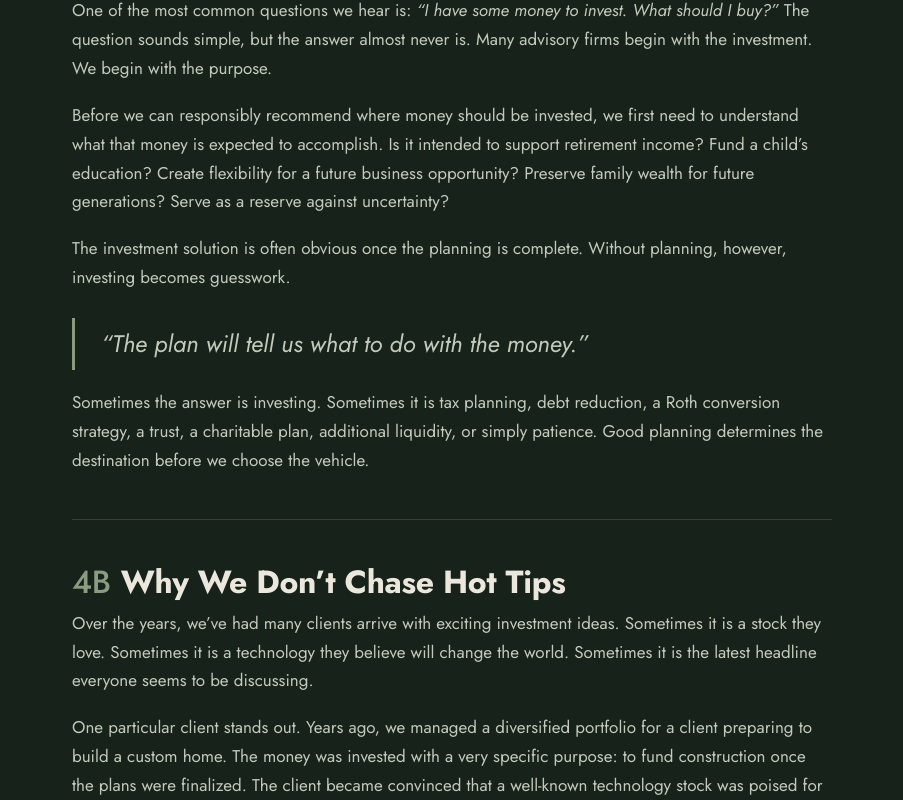
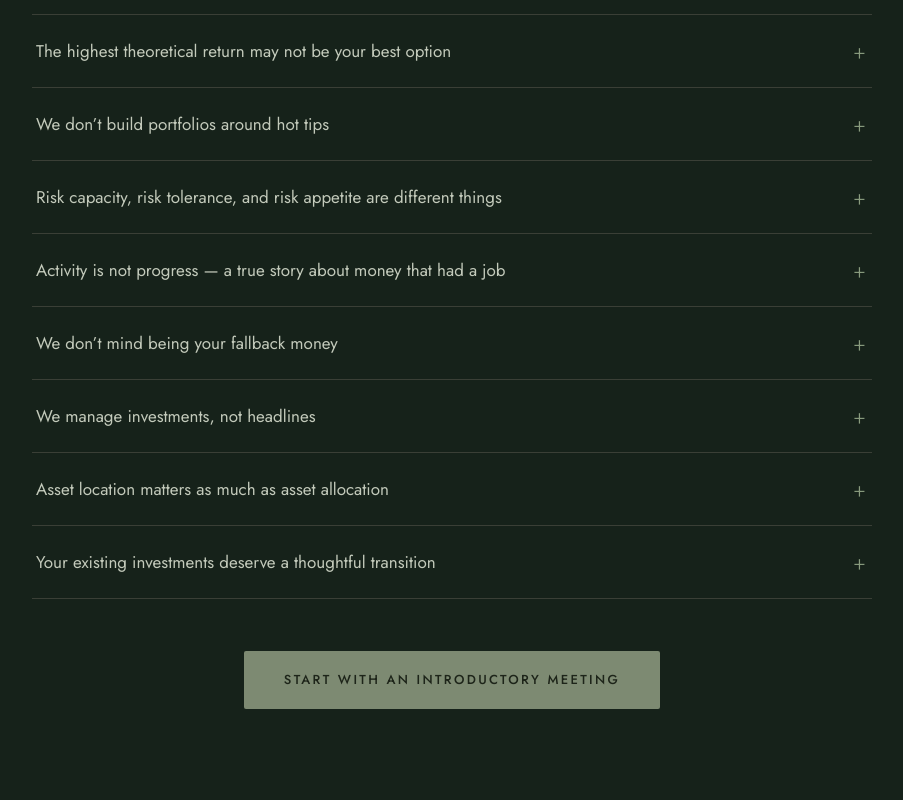
Before and after one commit to PCWMGPT/website-demo, a plain HTML site: page investment-philosophy.html in a window 1280 px wide. Shown: the part 483-1283 px from the top of the page, without its empty margins (188-1091 px from the left). Drawn offline with Linux system fonts and the light colour scheme.

Commit message:
Investment Philosophy: expand with Bryan's authentic voice (money that had a job, fallback money, stay in your lane, asset location, thoughtful transition) in clean collapsible layout

```diff
--- a/investment-philosophy.html
+++ b/investment-philosophy.html
@@ -4,23 +4,22 @@
   <meta charset="utf-8">
   <meta name="viewport" content="width=device-width, initial-scale=1">
   <title>Investment Philosophy — Pointer Creek Wealth Management</title>
-  <meta name="description" content="How Pointer Creek thinks about investing: planning before investing, why we don't chase hot tips, risk capacity vs. tolerance vs. appetite, and moving from active money to patient capital.">
+  <meta name="description" content="How Pointer Creek thinks about investing: planning before investing, why the highest theoretical return isn't your best option, risk capacity vs. tolerance vs. appetite, we manage investments not headlines, asset location, and thoughtful transitions of existing portfolios.">
   <link rel="preconnect" href="https://fonts.googleapis.com">
   <link rel="preconnect" href="https://fonts.gstatic.com" crossorigin>
   <link href="https://fonts.googleapis.com/css2?family=Jost:ital,wght@0,300;0,400;0,500;0,600;0,700;1,400;1,700&display=swap" rel="stylesheet">
   <link rel="stylesheet" href="css/style.css">
   <link rel="icon" href="assets/logo.png">
   <link rel="canonical" href="https://www.pointercreek.com/investment-philosophy.html">
-  <!-- Structured data: an Article LLMs can extract and cite -->
   <script type="application/ld+json">
   {
     "@context": "https://schema.org",
     "@type": "Article",
     "headline": "Investment Philosophy — Planning Before Investing, Patience Over Prediction",
-    "about": ["evidence-based investing", "fiduciary wealth management", "risk capacity", "risk tolerance", "patient capital", "financial planning"],
+    "about": ["evidence-based investing", "fiduciary wealth management", "risk capacity", "risk tolerance", "risk appetite", "asset location", "asset allocation", "patient capital", "portfolio transition", "tax-aware investing"],
     "author": { "@type": "Organization", "name": "Pointer Creek Wealth Management" },
     "publisher": { "@type": "Organization", "name": "Pointer Creek Wealth Management", "@id": "https://www.pointercreek.com/#organization" },
-    "description": "How Pointer Creek Wealth Management thinks about investing: planning determines purpose, evidence beats prediction, behavior matters more than forecasts, and wealth is built through patient, disciplined decisions."
+    "description": "How Pointer Creek Wealth Management thinks about investing: planning determines purpose, evidence beats prediction, behavior matters more than forecasts, asset location matters as much as allocation, and existing investments deserve a thoughtful, tax-aware transition."
   }
   </script>
 </head>
@@ -55,61 +54,86 @@
       <div class="section-head">
         <p class="eyebrow">Investment Philosophy</p>
         <h1 class="h-section">How we think about investing.</h1>
-        <p class="lead">Planning before investing. Evidence over opinions. Patience over prediction. Below is how we actually manage money — and why.</p>
+        <p class="lead">Planning before investing. Evidence over opinions. Patience over prediction. We’re active in oversight and deliberately reluctant in prediction — because durable wealth is built through discipline, not headlines. Click any topic to read more.</p>
       </div>
 
-      <div class="article">
-
-        <div class="block">
-          <h2><span class="num">4A</span>Why Planning Comes Before Investing</h2>
-          <p>One of the most common questions we hear is: <em>“I have some money to invest. What should I buy?”</em> The question sounds simple, but the answer almost never is. Many advisory firms begin with the investment. We begin with the purpose.</p>
-          <p>Before we can responsibly recommend where money should be invested, we first need to understand what that money is expected to accomplish. Is it intended to support retirement income? Fund a child’s education? Create flexibility for a future business opportunity? Preserve family wealth for future generations? Serve as a reserve against uncertainty?</p>
-          <p>The investment solution is often obvious once the planning is complete. Without planning, however, investing becomes guesswork.</p>
-          <p class="pull-quote">“The plan will tell us what to do with the money.”</p>
-          <p>Sometimes the answer is investing. Sometimes it is tax planning, debt reduction, a Roth conversion strategy, a trust, a charitable plan, additional liquidity, or simply patience. Good planning determines the destination before we choose the vehicle.</p>
+      <div class="faq" style="max-width:840px;">
+        <div class="faq-item open">
+          <button class="faq-q">Planning before investing: what is this money supposed to do?</button>
+          <div class="faq-a">
+            <p>One of the most common requests we hear is simple: “I have money to invest. What should I buy?” Sometimes the answer really is straightforward. But when someone says, “I have an extra $500,000 and I don’t know what to do with it,” we want to answer a different question first: <em>what is this money supposed to do?</em> There’s likely a timeline, tax consequences, estate considerations, and family objectives that change the appropriate answer.</p>
+            <p class="pull-quote">The plan tells us what the money needs to accomplish. The investment portfolio is one of the tools we use to accomplish it.</p>
+            <p>Moving an account from Firm A to Pointer Creek is not, by itself, a financial plan.</p>
+          </div>
         </div>
 
-        <div class="block">
-          <h2><span class="num">4B</span>Why We Don’t Chase Hot Tips</h2>
-          <p>Over the years, we’ve had many clients arrive with exciting investment ideas. Sometimes it is a stock they love. Sometimes it is a technology they believe will change the world. Sometimes it is the latest headline everyone seems to be discussing.</p>
-          <p>One particular client stands out. Years ago, we managed a diversified portfolio for a client preparing to build a custom home. The money was invested with a very specific purpose: to fund construction once the plans were finalized. The client became convinced that a well-known technology stock was poised for tremendous gains. Despite our objections, he repeatedly withdrew large sums to make concentrated stock and option purchases. After several rounds of speculation, the account had been cut dramatically. When he wanted to commit even more to the same idea, we had a difficult conversation:</p>
-          <p class="pull-quote">“If you could accurately predict what this stock is going to do next, you wouldn’t be asking me for money to replace what has already been lost.”</p>
-          <p>The stock never recovered enough to restore the losses. The custom home was eventually built using a mortgage rather than the account originally intended to fund it. The lesson wasn’t about a particular stock — it was about purpose. The money had a job to do, and when the plan was replaced by speculation, the outcome changed.</p>
-          <p>This is why we encourage clients to separate long-term planning assets from what we affectionately call “play money.” If someone wants to speculate on the next technological breakthrough or the next company they believe will change the world, that’s their decision. But we don’t manage retirement accounts, family legacies, and lifetime income plans that way. Those dollars have a different job.</p>
+        <div class="faq-item">
+          <button class="faq-q">The highest theoretical return may not be your best option</button>
+          <div class="faq-a">
+            <p>Investors understandably want good returns. The problem begins when “highest return” becomes synonymous with “best investment.” Imagine we put a client into an investment with exceptional long-term returns and told them, “Don’t open your statement for 20 years.” If they followed those instructions, they might someday be thrilled with us.</p>
+            <p class="pull-quote">They might want to name their children after us in 20 years. Or they might want to fire us next year. The investment didn’t change. The investor did.</p>
+            <p>The best portfolio isn’t the one with the highest theoretical return. It’s the one most likely to actually accomplish the client’s objectives in the real world.</p>
+          </div>
         </div>
 
-        <div class="block">
-          <h2><span class="num">4C</span>Risk Capacity, Risk Tolerance, and Risk Appetite</h2>
-          <p>One of the most misunderstood concepts in investing is risk. Many firms attempt to solve it with a short questionnaire. Early in our careers, we used those questionnaires too — and clients often gave us the same response: <em>“Isn’t figuring this out what I’m paying you for?”</em> It’s a fair question. Understanding risk requires more than checking boxes. We distinguish between three separate concepts:</p>
-          <p><strong>Risk Capacity</strong> — how much risk you can financially afford to take. It’s influenced by income stability, emergency reserves, debt levels, time horizon, family situation, health, and existing assets. Risk capacity is about financial reality.</p>
-          <p><strong>Risk Tolerance</strong> — how much volatility you can emotionally tolerate. Some investors watch a portfolio decline and remain comfortable; others feel real anxiety even when they understand the long-term strategy. Neither response is wrong.</p>
-          <p><strong>Risk Appetite</strong> — what someone naturally prefers. A useful analogy is food: after running a marathon, you may be physically capable of eating three large meals — that is capacity; what you actually want to eat is preference. A client may be capable of holding a highly aggressive portfolio, but that doesn’t necessarily mean they should.</p>
-          <p>Our role is to thoughtfully align all three so the portfolio supports both financial success and personal peace of mind.</p>
+        <div class="faq-item">
+          <button class="faq-q">We don’t build portfolios around hot tips</button>
+          <div class="faq-a"><p>If you interview ten advisors, there’s a reasonable chance someone will have a hot idea — an analyst upgrade, a newsletter, a conference prediction about where markets are headed next. Spend enough time around this industry and you’ll hear professionals debate market-timing systems as though someone finally found the piece markets haven’t already considered. Pointer Creek doesn’t build portfolios that way. Before answering “where should I invest this money?” we want to understand “why are you investing it?” There’s a tremendous difference.</p></div>
         </div>
 
-        <div class="block">
-          <h2><span class="num">4D</span>The Highest Return Is Not Always the Best Investment</h2>
-          <p>Many academic studies show that certain asset classes have produced extraordinary long-term returns. On paper, some of these investments may appear to be obvious choices. But there is an important catch. As we often joke:</p>
-          <p class="pull-quote">“If I put you into the investment that mathematically produces the highest return and you promise not to open your statements for twenty years, you may want to name your children after me. If you check the account every day, you may want to fire me.”</p>
-          <p>The best investment on paper is not necessarily the best investment for a real human being. A portfolio only works if the investor can stay committed to it during periods of uncertainty. The highest-returning strategy is worthless if it causes an investor to abandon it at exactly the wrong time. Successful investing requires both sound mathematics and sound behavior.</p>
+        <div class="faq-item">
+          <button class="faq-q">Risk capacity, risk tolerance, and risk appetite are different things</button>
+          <div class="faq-a">
+            <p>These terms are often used interchangeably. They shouldn’t be. <strong>Risk capacity</strong> is how much risk your financial circumstances can withstand. <strong>Risk tolerance</strong> is how much volatility you can emotionally tolerate without abandoning the plan — a mathematically optimal portfolio isn’t optimal if its owner can’t stick with it. <strong>Risk appetite</strong> is how much risk you actually <em>want</em> to take; someone who has already accumulated enough to accomplish every meaningful objective doesn’t automatically need to pursue maximum return. Sometimes the appropriate answer is: you don’t need to.</p>
+            <p>We moved away from traditional risk-tolerance questionnaires decades ago. Early in my career, we’d ask, “The market falls 15%, then another 10% — what would you do?” Clients kept giving the same honest reply:</p>
+            <p class="pull-quote">“Isn’t that what I’m paying you to help me decide?” Fair point.</p>
+            <p>Instead, we educate — showing how portfolios have behaved, what declines feel like in real dollars, and stress-testing against difficult environments. Then we combine the science of investment data with the art of understanding the person across the table.</p>
+          </div>
         </div>
 
-        <div class="block">
-          <h2><span class="num">4E</span>We Manage Investments, Not Headlines</h2>
-          <p>Every day, investors are bombarded with market forecasts, political predictions, economic headlines, breaking news, social-media opinions, and analyst upgrades and downgrades. The temptation is to believe that successful investing requires reacting to each new development. We disagree.</p>
-          <p>Our job is not to be faster than the news cycle or to predict tomorrow’s headline. Our job is to build portfolios designed to survive thousands of headlines. This doesn’t mean we ignore information — we continuously monitor portfolios, managers, fund structures, allocation targets, style drift, liquidity, and expenses. What we don’t do is confuse activity with progress.</p>
-          <div class="callout"><strong>Activity is not progress.</strong> Some of the most successful investors in history have been remarkably inactive — they identify a sound plan, implement it thoughtfully, and let time, discipline, and compounding do the heavy lifting. Sometimes the most valuable thing we do is help clients avoid an unnecessary change.</div>
+        <div class="faq-item">
+          <button class="faq-q">Activity is not progress — a true story about money that had a job</button>
+          <div class="faq-a">
+            <p>One of the easiest ways for a manager to appear valuable is to constantly do something — buy this, sell that, respond to today’s headline. But activity and progress are not the same thing. Sometimes the most disciplined decision is to leave a good investment alone.</p>
+            <p>Years ago we managed a diversified portfolio for a client who loved trading a major technology stock. Separately, he kept withdrawing large amounts to make his own speculative purchases. After several rounds, the losses were substantial, and his reasoning became: “I’ve been wrong the last three times. It has to go up.” Our response:</p>
+            <p class="pull-quote">“If you could reliably predict what this stock was going to do next, you wouldn’t be asking us to replace the money you’ve already lost trying to predict it.”</p>
+            <p>But the most important part wasn’t the stock. The money had a job — he’d bought a building lot and intended to fund a custom home. The speculative losses changed the financing of that home. The better question was never “how much could this make?” It was “what does this money need to do?”</p>
+          </div>
         </div>
 
-        <div class="block">
-          <h2><span class="num">4F</span>From Active Money to Patient Capital</h2>
-          <p>One observation stands out after decades of working with affluent families: truly wealthy people are rarely chasing things. They are rarely glued to financial news or trying to predict tomorrow’s market movement. Instead, they focus on ownership, patience, and long-term decision-making. They understand that money is supposed to serve their lives — not the other way around.</p>
-          <p>When investors become obsessed with headlines and short-term movements, the relationship often reverses: they begin serving the money, and the market becomes a source of anxiety rather than a tool. Our philosophy is to help clients move from active money to patient capital. Patient capital is not lazy — it is intentional, disciplined, and guided by planning. It understands that wealth is usually built through thousands of good decisions repeated consistently over time, not through one perfect prediction.</p>
-          <p>That may sound boring. We’re perfectly comfortable with that.</p>
-          <p class="pull-quote">“We don’t mind being your boring money.”</p>
-          <p>Because it immediately tells you what we are: not speculators, not chasing headlines, not trying to entertain you — trying to help you achieve something meaningful. That’s the Pointer Creek way.</p>
+        <div class="faq-item">
+          <button class="faq-q">We don’t mind being your fallback money</button>
+          <div class="faq-a">
+            <p>Clients occasionally have an exciting idea — a technological breakthrough, a speculative company, a cryptocurrency, the next company promising to take people to Mars. Maybe they’re right. If someone wants a limited amount of “play money” for those ideas and the plan can withstand losing it, that’s a different conversation. But the money responsible for funding retirement, maintaining independence, supporting a family, or creating a legacy doesn’t need to be exciting.</p>
+            <p class="pull-quote">We don’t mind being your fallback money. Institutional-quality investment management is not supposed to provide cocktail-party stories. It is supposed to do its assigned job.</p>
+          </div>
         </div>
 
+        <div class="faq-item">
+          <button class="faq-q">We manage investments, not headlines</button>
+          <div class="faq-a">
+            <p>A disciplined philosophy doesn’t mean buying a portfolio and forgetting about it. We continuously monitor our investments and change them when the <em>facts</em> justify it — not when the headlines do. We watch for manager changes and succession (a fund isn’t automatically the same investment just because the name and ticker didn’t change), and for <strong>style drift</strong>: if we hire a large-cap value manager, we want them to stay in their lane.</p>
+            <p class="pull-quote">We’re doing the thinking. We don’t need the investment manager to outthink the thinking we’re doing.</p>
+            <p>We also monitor expenses, liquidity, fund-structure changes, sustained underperformance, and tax consequences, and we run a systematized quarterly rebalancing discipline. The most important reason we change a portfolio, though, is the simplest: <em>your</em> circumstances changed. A frightening headline isn’t a reason. Neither is a tip from Frank in the golf league or Aunt Edna’s broker — nor sensationalized non-news like “Markets Tumble: Dow Falls 1.43% on a Tuesday Afternoon for the Third Time in 17 Tuesdays.” Our first response to fear is education, not a trade.</p>
+          </div>
+        </div>
+
+        <div class="faq-item">
+          <button class="faq-q">Asset location matters as much as asset allocation</button>
+          <div class="faq-a">
+            <p>We’ll just say it: if you have a seven- or eight-figure portfolio across multiple account types and your advisor isn’t discussing <strong>asset location</strong> with you, an important layer of tax-aware management may be missing. Asset allocation tells us what the overall portfolio should look like; asset location determines <em>where</em> each piece should live — taxable, traditional IRA, Roth, trusts, entities.</p>
+            <p>Consider the “60/40 problem.” The easy approach is 60/40 in every account — taxable, IRA, Roth, trust. Every statement looks tidy, and an enormous planning opportunity may have just been overlooked. We start at the household level and then deliberately locate investments where they make sense. (Municipal bonds sitting inside a Roth? We’d better have a very good reason.) The result may look less uniform account-by-account. That’s intentional — we aren’t managing a collection of accounts; we’re managing one coordinated financial system.</p>
+          </div>
+        </div>
+
+        <div class="faq-item">
+          <button class="faq-q">Your existing investments deserve a thoughtful transition</button>
+          <div class="faq-a">
+            <p><strong>Will you sell all my current investments when I transfer my account? Not automatically.</strong> When an account transfers to us, the first model trade is the starting point for analysis — not an instruction to sell everything. We review and reconcile what arrived, the assigned model, and (for taxable accounts) the tax-lot information, protecting short-term lots, recognizing holdings close to long-term treatment, and preserving access to strong funds closed to new investors.</p>
+            <p class="pull-quote">Our discretionary models are professional tools — not cages.</p>
+            <p>A good investment doesn’t become a bad one simply because it was purchased before you hired us. When an existing holding remains appropriate, we’re willing to customize the path into our managed portfolios rather than create a tax bill merely for the sake of immediate uniformity.</p>
+          </div>
+        </div>
       </div>
 
       <div class="center" style="margin-top:52px;">
```
